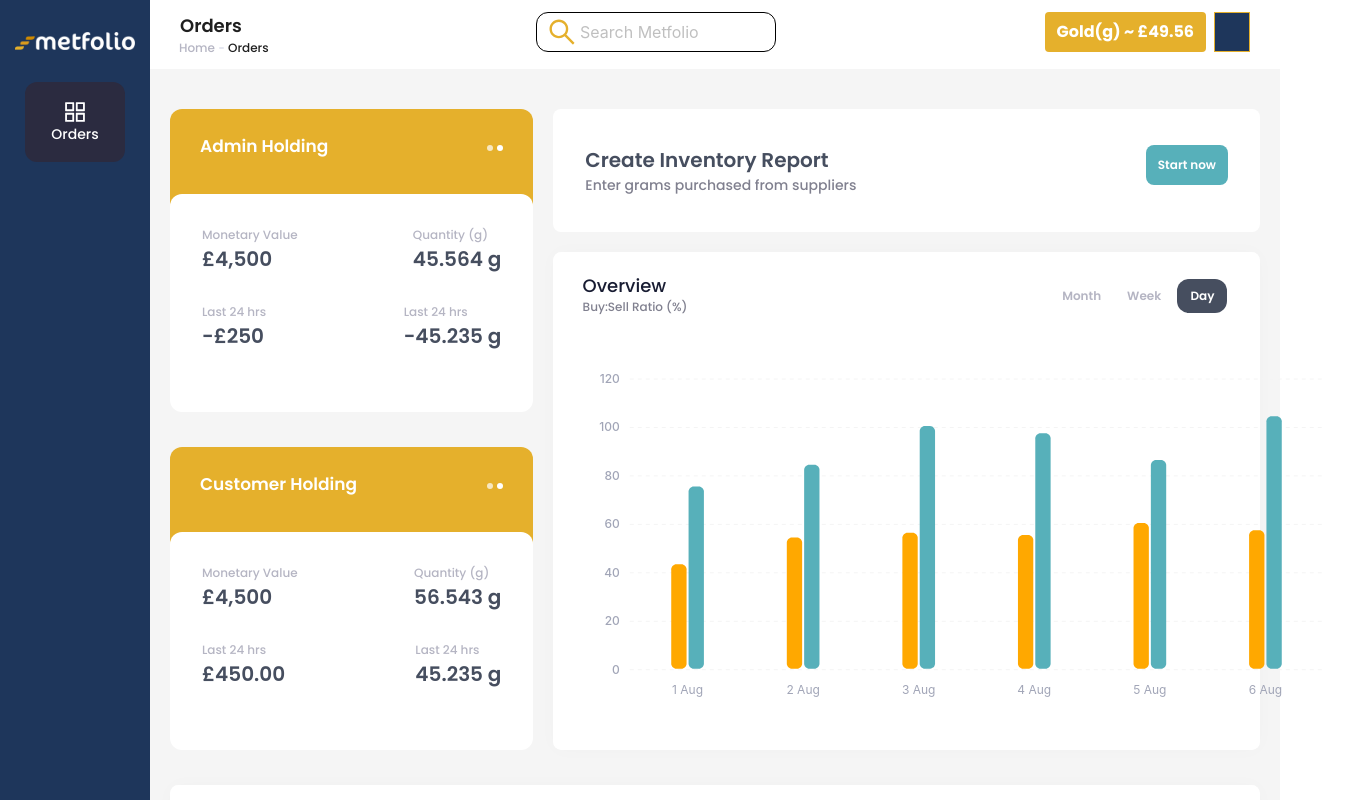
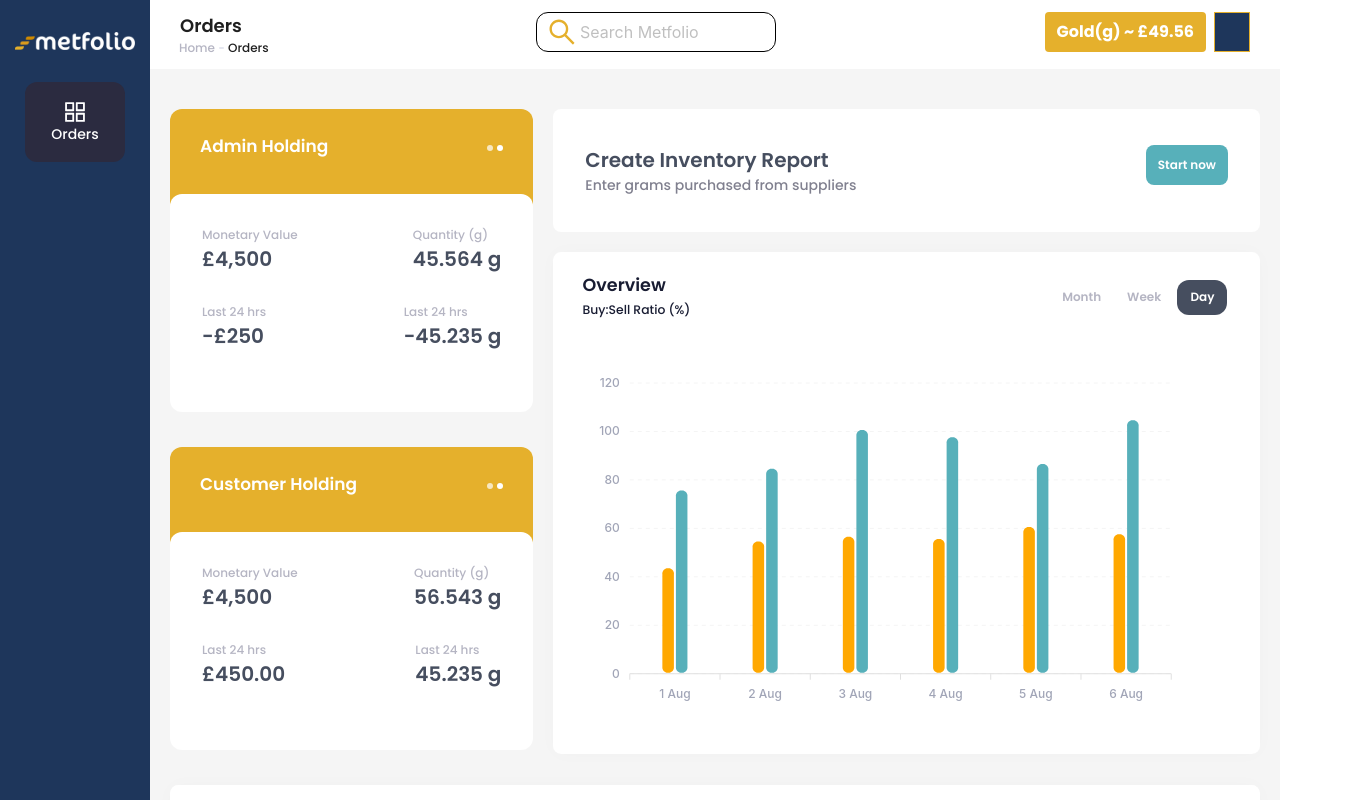
Before and after one commit to Metfolio-UK/admin_panel_react, a React (Create React App) app: page / in a window 1280 px wide. Shown: the top 800 px of the page, 1351 px wide, since content can reach past the window. Built offline with nearby package versions, Linux system fonts and the light colour scheme; some icons are missing.

Commit message:
fixed some changess

```diff
--- a/src/components/Chart.js
+++ b/src/components/Chart.js
@@ -1,13 +1,11 @@
 /* eslint-disable jsx-a11y/anchor-is-valid */
 import React, {useEffect, useRef} from 'react';
 import ApexCharts, {ApexOptions} from 'apexcharts';
-import {Dropdown1} from '../_metronic/partials/content/dropdown/Dropdown1.tsx';
 import {getCSS, getCSSVariableValue} from '../_metronic/assets/ts/_utils/DomHelpers.ts';
 import {useThemeMode} from '../_metronic/partials/layout/theme-mode/ThemeModeProvider.tsx';
 import { greyColor,blacky, tealColor, navyColor, gray2Color } from '../const';
-import { css } from 'styled-components';
 
-const ChartsWidget1 = ({className}) => {
+const ChartsWidget1 = () => {
     const cssStyle = {
         unselectedtypeChart:{
           fontFamily: 'Poppins',
@@ -55,7 +53,6 @@ const ChartsWidget1 = ({className}) => {
         }
     };
   const chartRef = useRef(null);
-  const {mode} = useThemeMode();
 
   const refreshChart = () => {
     if (!chartRef.current) {
@@ -63,7 +60,6 @@ const ChartsWidget1 = ({className}) => {
     }
 
     const height = parseInt(getCSS(chartRef.current, 'height'));
-
     const chart = new ApexCharts(chartRef.current, getChartOptions(height));
     if (chart) {
       chart.render();
@@ -79,16 +75,17 @@ const ChartsWidget1 = ({className}) => {
         chart.destroy();
       }
     };
-  }, [chartRef, mode]);
+    // refreshChart();
+  }, [chartRef]);
 
   return (
-    <div className={`card ${className}`}>
+    <div className={`card `}>
       {/* begin::Header */}
       <div className='card-header border-0 pt-5'>
         <h3 className='card-title align-items-start flex-column'>
-          <span style={cssStyle.ov}>Overview</span>
+          <span className='card-label fw-bold fs-3 mb-1' style={cssStyle.ov}>Overview</span>
 
-          <span style={cssStyle.ratio}>Buy:Sell Ratio (%)</span>
+          <span className='text-muted fw-semibold fs-7' style={cssStyle.ratio}>Buy:Sell Ratio (%)</span>
         </h3>
 
         {/* begin::Toolbar */}
@@ -122,9 +119,9 @@ const ChartsWidget1 = ({className}) => {
       {/* end::Header */}
 
       {/* begin::Body */}
-      <div className='card-body' >
+      <div className='card-body'>
         {/* begin::Chart */}
-        <div ref={chartRef} id='kt_charts_widget_2_chart' style={{height: '360px'}}></div>
+        <div ref={chartRef} style={{height:'360px', width:'95%'}}></div>
         {/* end::Chart */}
       </div>
       {/* end::Body */}
@@ -151,11 +148,19 @@ function getChartOptions(height) {
         data: [76, 85, 101, 98, 87, 105],
       },
     ],
+
     chart: {
+      events: {
+        mounted: (chart) => {
+          chart.windowResizeHandler();
+        }
+      },
       fontFamily: 'Poppins',
       fontSize:'12px',
       type: 'bar',
       height: height,
+      width:'100%',
+      redrawOnParentResize: true,
       toolbar: {
         show: false,
       },
@@ -180,16 +185,15 @@ function getChartOptions(height) {
     },
     xaxis: {
       categories: ['1 Aug', '2 Aug', '3 Aug', '4 Aug', '5 Aug', '6 Aug'],
-      axisBorder: {
-        show: false,
-      },
-      axisTicks: {
-        show: false,
-      },
+
       labels: {
         style: {
+          fontFamily: 'Poppins',
           colors: labelColor,
           fontSize: '12px',
+          fontWeight: '500',
+          lineHeight: '21px',
+          letterSpacing: '0em',
         },
       },
     },
@@ -202,6 +206,7 @@ function getChartOptions(height) {
           lineHeight: '21px',
           letterSpacing: '0em',
           textAlign: 'left',
+
           colors: labelColor,
         },
       },
```
Also changed, not shown: 11 other files (tests, documents, lock files or other folders).
